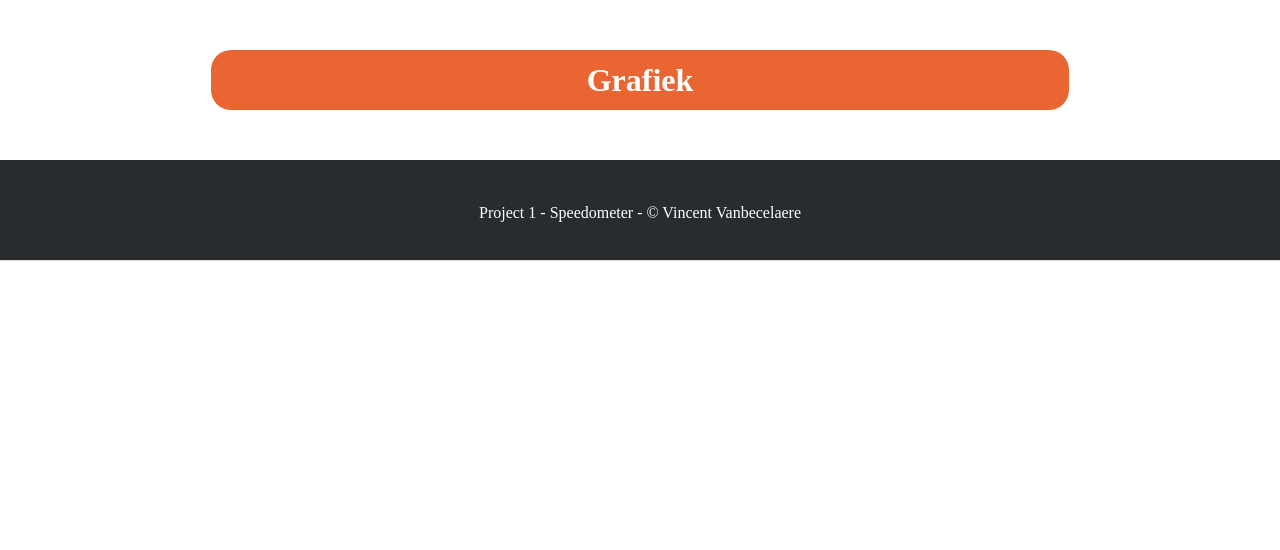
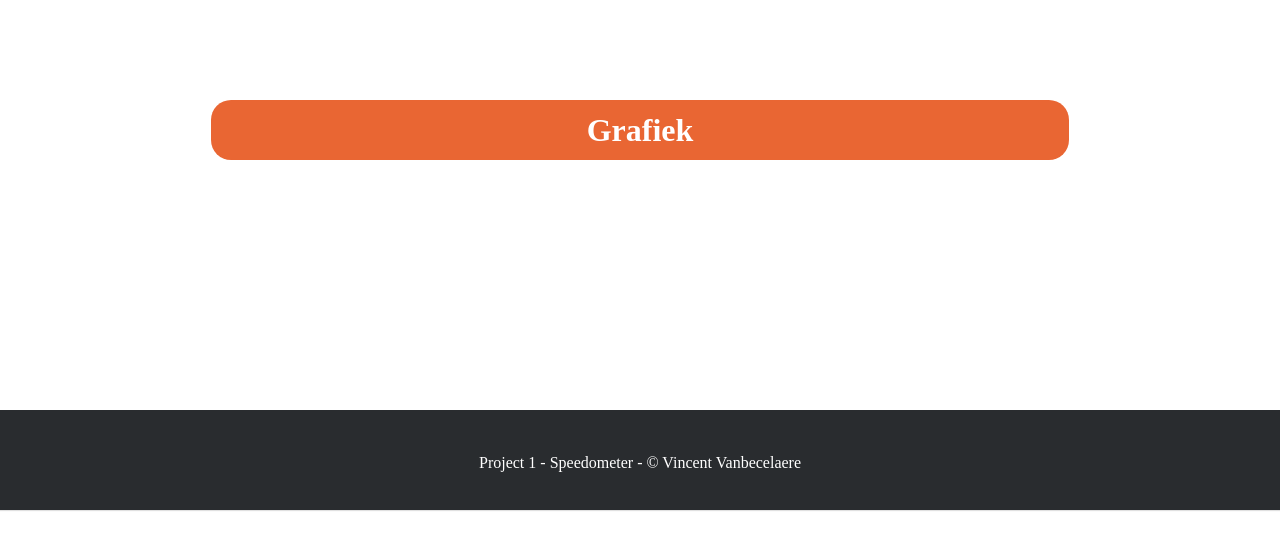
Before and after one commit to VanbecelaereVincent/Speedometer, a Flask app: template templates/speedometerchart.html in a window 1280 px wide. Shown: the part 100-650 px from the top of the page. Run offline with Flask 2, Linux system fonts and the light colour scheme; the template is opened without the code that fills it: most values are stand-ins (such as "Sample title", 1, 10 or a date in 2020); some libraries are stand-ins or nearby versions.

Commit message:
website afgewerkt

```diff
--- a/App.py
+++ b/App.py
@@ -131,14 +131,14 @@
 
         parameter1 += 0.000000000000000000000001
 
+        #start_sessie = datetime.datetime.now()
+
         start_sessie_minutes = int(str(start_sessie)[14:16])
-        #start_sessie_seconds = int(str(start_sessie)[17:19])
 
         start = start_sessie.strftime('%H:%M:%S')
 
         nu = datetime.datetime.now()
         nu_minutes = int(str(nu)[14:16]) #14:16 voor minutes
-        #nu_seconds= int(str(nu)[17:19])
         print("----minutes---")
         print(nu_minutes)
         print(start_sessie_minutes)
--- a/button.py
+++ b/button.py
@@ -23,4 +23,4 @@
         wissel = -1
 
 
-GPIO.add_event_detect(knop_aan_uit, GPIO.FALLING, callback=knop_gedrukt, bouncetime=500)
+GPIO.add_event_detect(knop_aan_uit, GPIO.FALLING, callback=knop_gedrukt, bouncetime=1000)
--- a/static/css/style.css
+++ b/static/css/style.css
@@ -59,7 +59,7 @@
 section {
     width: 67%;
     margin: 0 auto;
-    margin-top: 50px;
+    margin-top: 100px;
 
 
 
@@ -132,8 +132,8 @@
 
 }
 
-div:nth-child(2) {
-
+.type1 #push {
+    height: 150px;
 }
 
 
--- a/templates/home.html
+++ b/templates/home.html
@@ -35,7 +35,7 @@
             </article>
 
             <article>
-                <a href="{{ url_for('speedometer') }}">{{ macros.build_image('', 500,400) }}</a>
+                <a href="{{ url_for('speedometer') }}">{{ macros.build_image('Speedometer.jpg', 500,400) }}</a>
             </article>
 
 
@@ -51,7 +51,7 @@
             </article>
 
             <article>
-                <a href="{{ url_for('contact') }}">{{ macros.build_image('', 500,400) }}</a>
+                <a href="{{ url_for('contact') }}">{{ macros.build_image('Contact.png', 500,400) }}</a>
             </article>
 
 
--- a/templates/speedometerchart.html
+++ b/templates/speedometerchart.html
@@ -48,7 +48,7 @@
         </script>
 
 
-    <div></div>
+    <div id="push"></div>
 
     </section>
 
```
Also changed, not shown: static/images/Contact.png (added), static/images/Speedometer.jpg (added), 1 other file.
